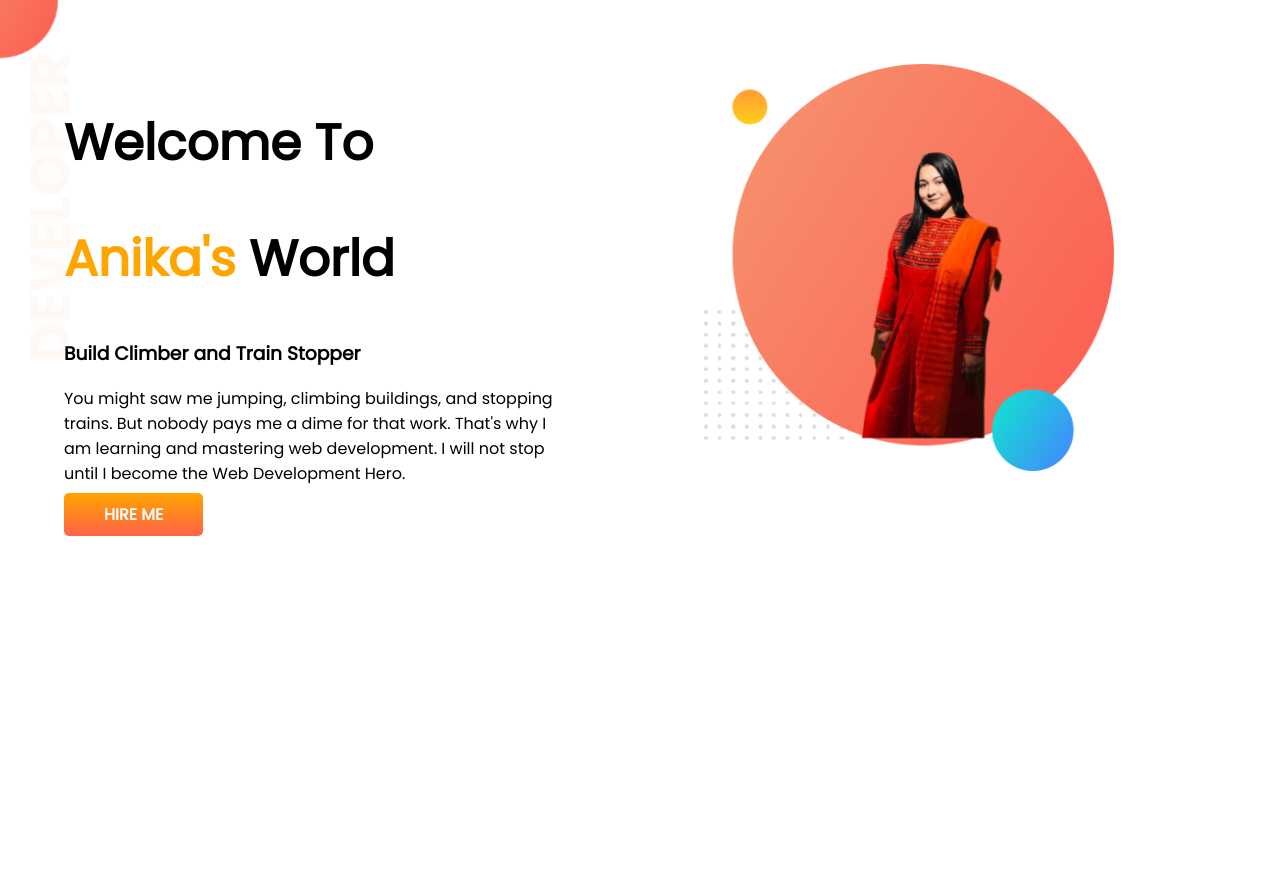
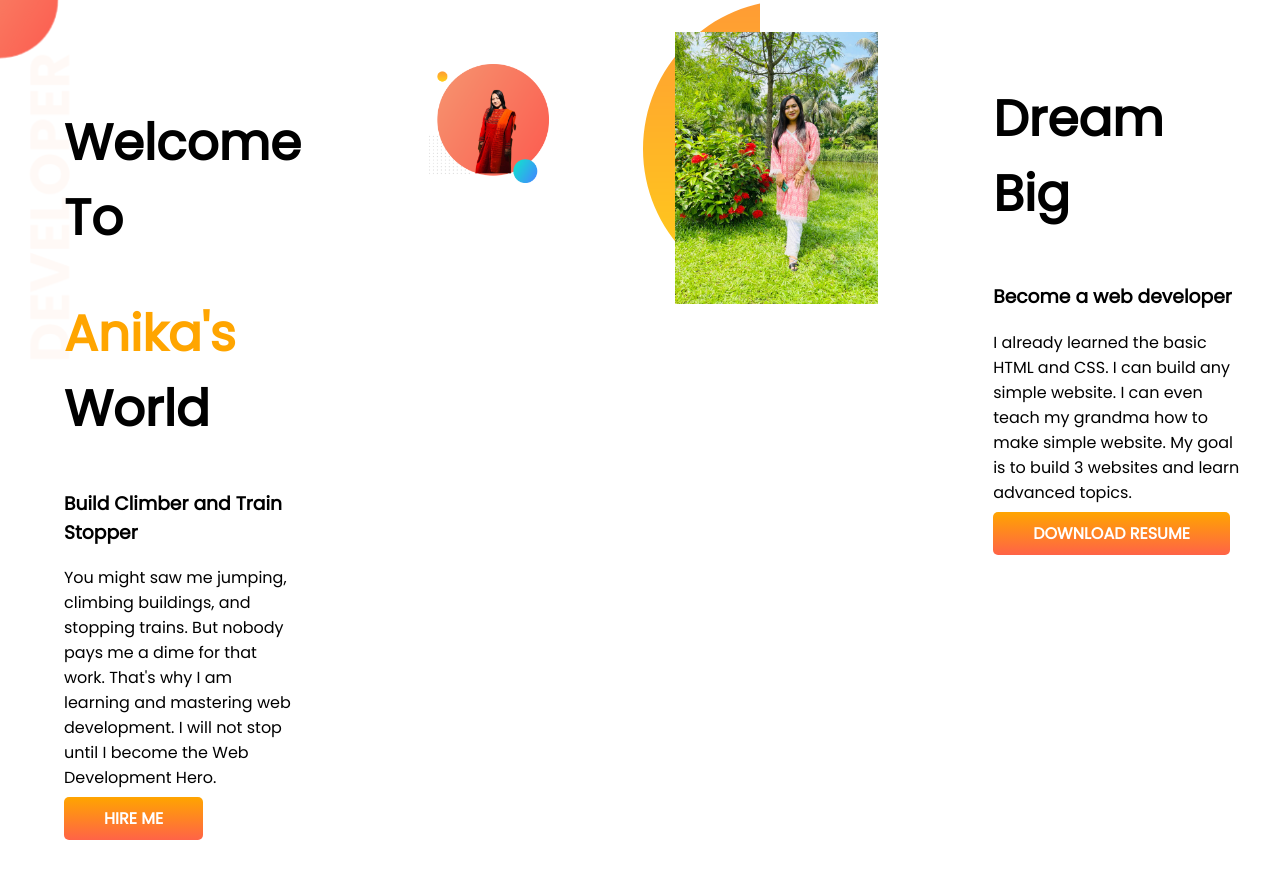
Before and after one commit to anika136/developer-portfolio, a plain HTML site: page index.html in a window 1280 px wide. Before the commit the page ends 800 px from the top, so only its background shows below. Drawn offline with Linux system fonts and the light colour scheme.

Commit message:
dream added

```diff
--- a/index.html
+++ b/index.html
@@ -28,6 +28,18 @@
         <div class="half-width">
             <img src="anika.png" alt="">
         </div>
+        <section class="dream-big">
+            <div class="half-width">
+                <img src="anika2.jpeg" alt="">
+            </div>
+            <div class="half-width">
+                <h1>Dream Big</h1>
+                <h3>Become a web developer</h3>
+                <p>I already learned the basic HTML and CSS. I can build any simple website. I can even teach my grandma
+                    how to make simple website. My goal is to build 3 websites and learn advanced topics.</p>
+                <a class="link-button" target="_blank" href="">DOWNLOAD RESUME</a>
+            </div>
+        </section>
     </section>
 
 </body>
--- a/style.css
+++ b/style.css
@@ -14,6 +14,7 @@ h1 {
 
 section {
     display: flex;
+    margin-bottom: 100px;
 }
 
 .half-width {
@@ -38,3 +39,8 @@ section {
     background-image: url(images/top-banner.png);
     background-repeat: no-repeat;
 }
+
+.dream-big {
+    background-image: url(images/dream-bg.png);
+    background-repeat: no-repeat;
+}
```
Also changed, not shown: anika2.jpeg (added).
